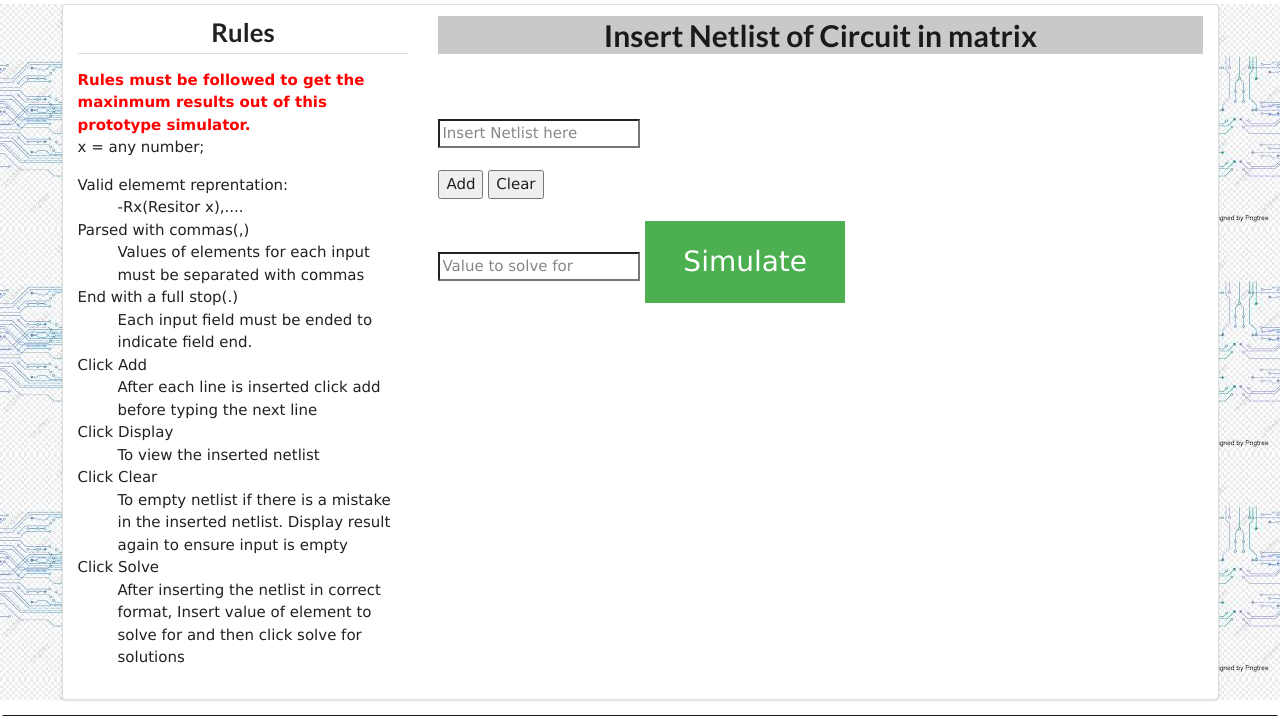
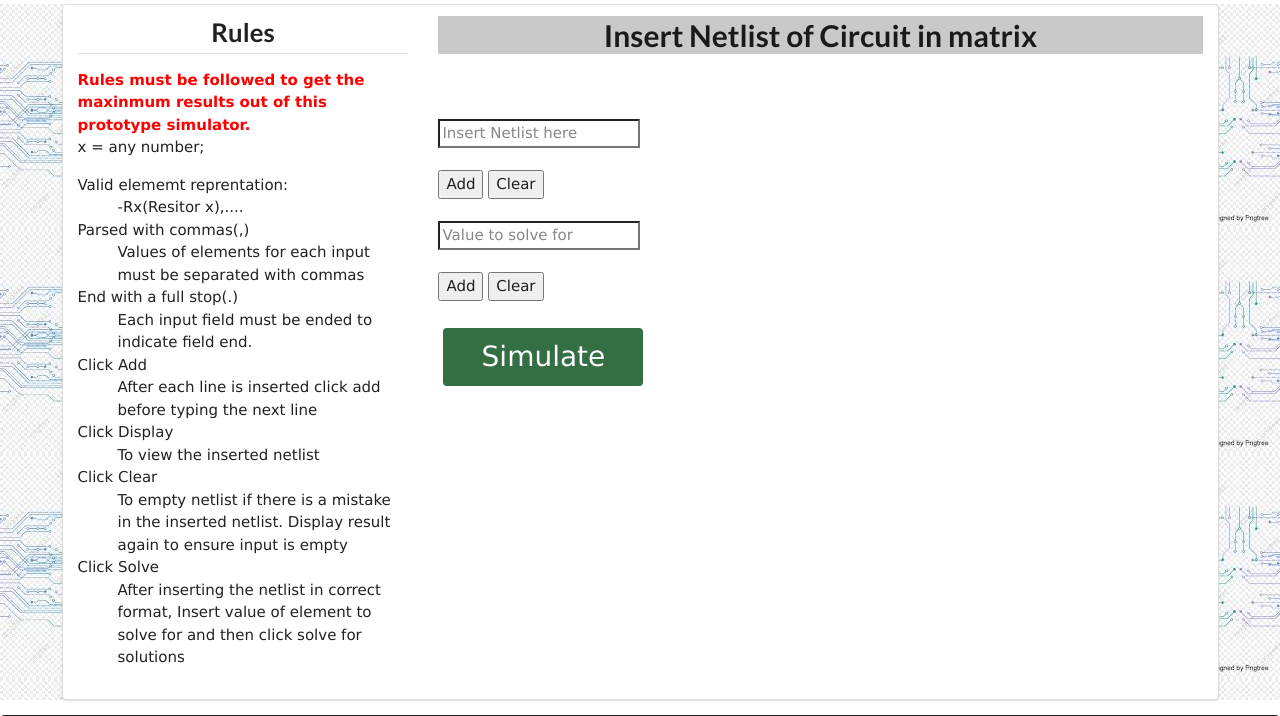
Before and after one commit to KobbyBawuah/4thyearapp, a Flask app: page /simulate in a window 1280 px wide. Shown: the part 190-906 px from the top of the page. Run offline with Flask 2, Linux system fonts and the light colour scheme; some libraries are stand-ins or nearby versions.

Commit message:
added second array

```diff
--- a/static/js/insert.js
+++ b/static/js/insert.js
@@ -1,4 +1,5 @@
 var array = Array();
+var array2 = Array();
 
 function add_element_to_array()
 {
@@ -12,6 +13,16 @@ function add_element_to_array()
     display_array();
 }
 
+function add_element_to_array2() {
+    var text = document.getElementById("text2").value.trim();
+    document.getElementById("text2").value = "";
+    if (text.length == 0) {
+        return;
+    }
+    array2.push(text);
+    display_array2();
+}
+
 function display_array()
 {
     var e = "<hr/>";
@@ -22,10 +33,23 @@ function display_array()
    document.getElementById("Result").innerHTML = e;
 }
 
+function display_array2() {
+    var e = "<hr/>";
+    for (var y = 0; y < array2.length; y++) {
+        e += array2[y] + "<br/>";
+    }
+    document.getElementById("Result2").innerHTML = e;
+}
+
 function clear_array()
 {
     array = [];
     display_array();
+}
+
+function clear_array2() {
+    array2 = [];
+    display_array2();
 }
 
 function solve() {
--- a/templates/simulate.html
+++ b/templates/simulate.html
@@ -20,38 +20,43 @@
 	}
 
     .button4 {
-        position: relative;
-        background-color: #4CAF50;
+        display: inline-block;
+        border-radius: 4px;
+        background-color: #346e43;
         border: none;
+        color: #FFFFFF;
+        text-align: center;
         font-size: 28px;
-        color: #FFFFFF;
-        padding: 20px;
+        padding: 8px;
         width: 200px;
-        text-align: center;
-        transition-duration: 0.4s;
-        text-decoration: none;
-        overflow: hidden;
+        transition: all 0.5s;
         cursor: pointer;
+        margin: 5px;
     }
 
-    .button4:after {
-        content: "";
-        background: #f1f1f1;
-        display: block;
-        position: absolute;
-        padding-top: 300%;
-        padding-left: 350%;
-        margin-left: -20px !important;
-        margin-top: -120%;
-        opacity: 0;
-        transition: all 0.3s
+    .button4 span {
+        cursor: pointer;
+        display: inline-block;
+        position: relative;
+        transition: 0.5s;
     }
 
-    .button4:active:after {
-        padding: 0;
-        margin: 0;
+    .button4 span:after {
+        content: '\00bb';
+        position: absolute;
+        opacity: 0;
+        top: 0;
+        right: -20px;
+        transition: 0.5s;
+    }
+
+    .button4:hover span {
+        padding-right: 25px;
+    }
+
+    .button4:hover span:after {
         opacity: 1;
-        transition: 0s
+        right: 0;
     }
 </style>
 
@@ -94,21 +99,24 @@
 			<h1 class="ui header">Insert Netlist of Circuit in matrix</h1>
 			<div class="insert">
 
-				<!--<form action="/simulate" method="POST">-->
+				<!--add button to remove last add-->
 				<input type="text" id="text1" placeholder="Insert Netlist here"></input>
 				<br>
 				<br>
 				<input type="button" id="button1" value="Add" onclick="add_element_to_array();"></input>
 				<input type="button" id="button3" value="Clear" onclick="clear_array();"></input>
 				<br>
+				<div id="Result"></div>
 				<br>
 				<input type="text" id="text2" placeholder="Value to solve for"></input>
-				<button class="button4" onclick="solve();">Simulate</button>
-
-
-				<div id="Result"></div>
-				<!--</form>-->
-
+				<br>
+				<br>
+				<input type="button" id="button1" value="Add" onclick="add_element_to_array2();"></input>
+				<input type="button" id="button3" value="Clear" onclick="clear_array2();"></input>
+				<br>
+				<div id="Result2"></div>
+				<br>
+				<button class="button4" style="vertical-align:middle" onclick="solve();"><span>Simulate</span></button>
 
 
 			</div>
```
